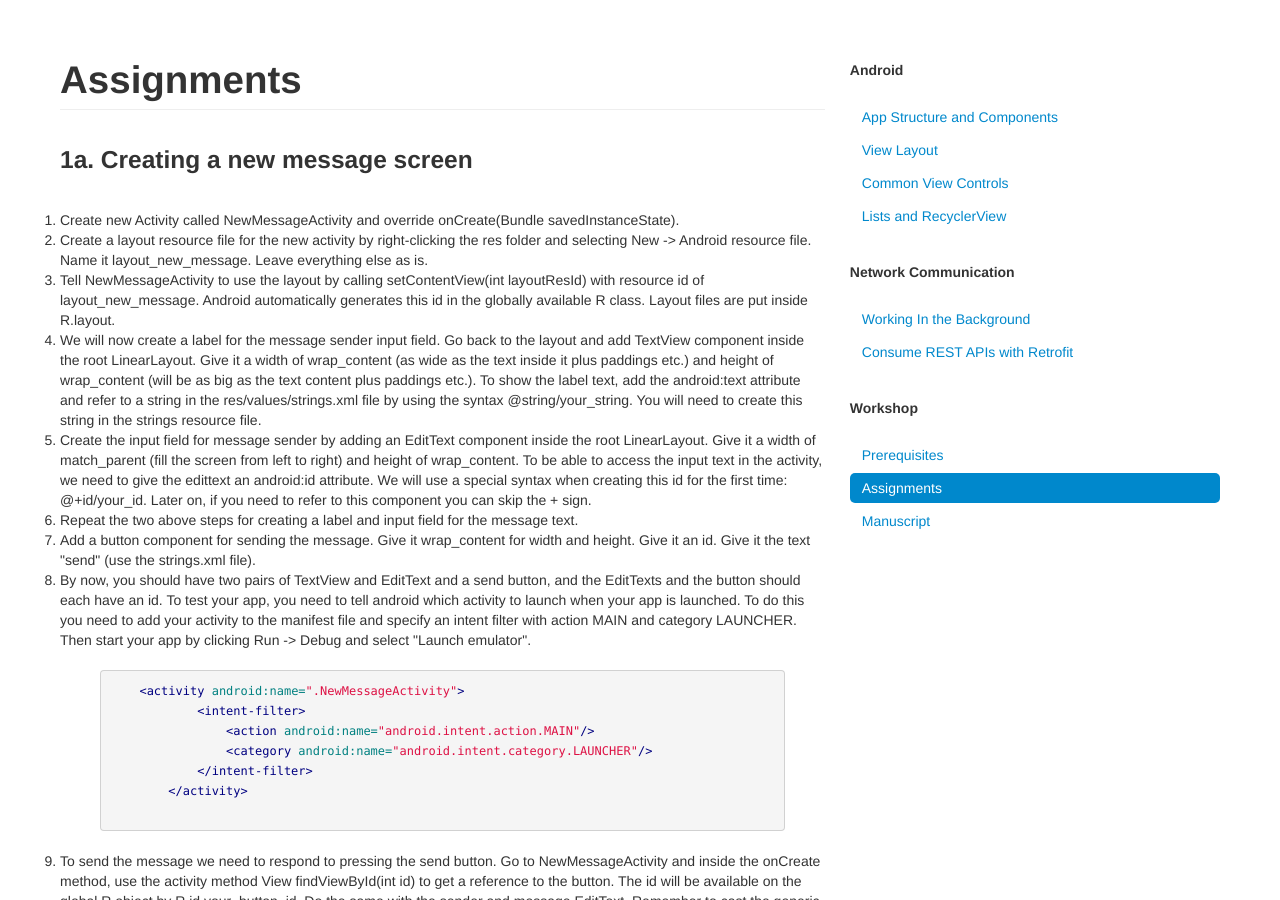
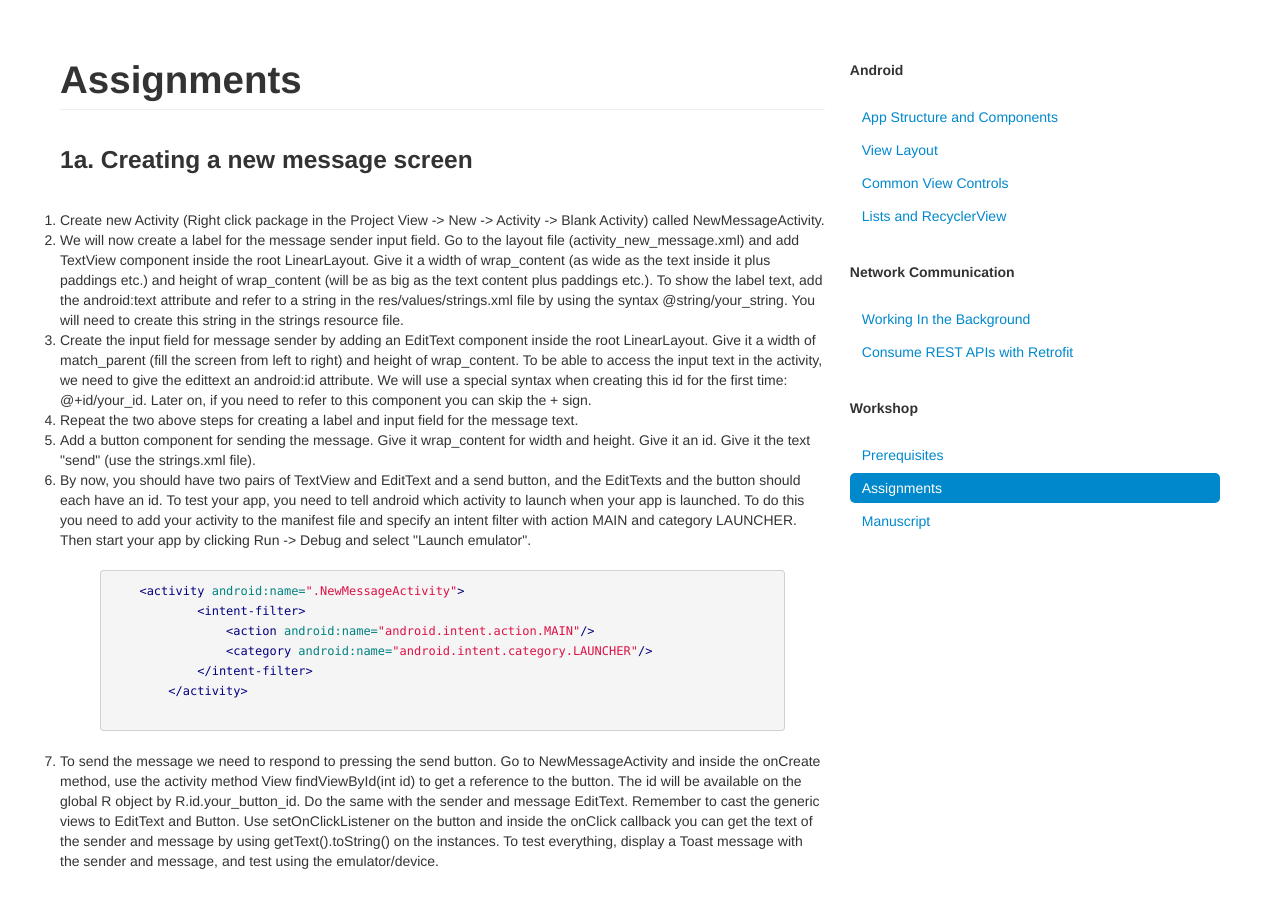
Before and after one commit to bekk/android101, a Jekyll site: the page built from docs/pages/assignments.html, in a window 1280 px wide and 900 px high. Built offline with Jekyll 4.4.1, drawn with Linux system fonts in a browser that asks for light colours; Markdown is read by kramdown in place of the engine named in the settings.

Commit message:
Better explanation on how to get started in assignment 1a

```diff
--- a/docs/pages/assignments.html
+++ b/docs/pages/assignments.html
@@ -5,10 +5,8 @@ title: Assignments
 
 <h3>1a. Creating a new message screen</h3>
 <ol>
-  <li>Create new Activity called NewMessageActivity and override onCreate(Bundle savedInstanceState).</li>
-  <li>Create a layout resource file for the new activity by right-clicking the res folder and selecting New -> Android resource file. Name it layout_new_message. Leave everything else as is.</li>
-  <li>Tell NewMessageActivity to use the layout by calling setContentView(int layoutResId) with resource id of layout_new_message. Android automatically generates this id in the globally available R class. Layout files are put inside R.layout.</li>
-  <li>We will now create a label for the message sender input field. Go back to the layout and add TextView component inside the root LinearLayout. Give it a width of wrap_content (as wide as the text inside it plus paddings etc.) and height of wrap_content (will be as big as the text content plus paddings etc.). To show the label text, add the android:text attribute and refer to a string in the res/values/strings.xml file by using the syntax @string/your_string. You will need to create this string in the strings resource file.</li>
+  <li>Create new Activity (Right click package in the Project View -> New -> Activity -> Blank Activity) called NewMessageActivity.</li>
+  <li>We will now create a label for the message sender input field. Go to the layout file (activity_new_message.xml) and add TextView component inside the root LinearLayout. Give it a width of wrap_content (as wide as the text inside it plus paddings etc.) and height of wrap_content (will be as big as the text content plus paddings etc.). To show the label text, add the android:text attribute and refer to a string in the res/values/strings.xml file by using the syntax @string/your_string. You will need to create this string in the strings resource file.</li>
   <li>Create the input field for message sender by adding an EditText component inside the root LinearLayout. Give it a width of match_parent (fill the screen from left to right) and height of wrap_content. To be able to access the input text in the activity, we need to give the edittext an android:id attribute. We will use a special syntax when creating this id for the first time: @+id/your_id. Later on, if you need to refer to this component you can skip the + sign.</li>
   <li>Repeat the two above steps for creating a label and input field for the message text.</li>
   <li>Add a button component for sending the message. Give it wrap_content for width and height. Give it an id. Give it the text "send" (use the strings.xml file).</li>
```
